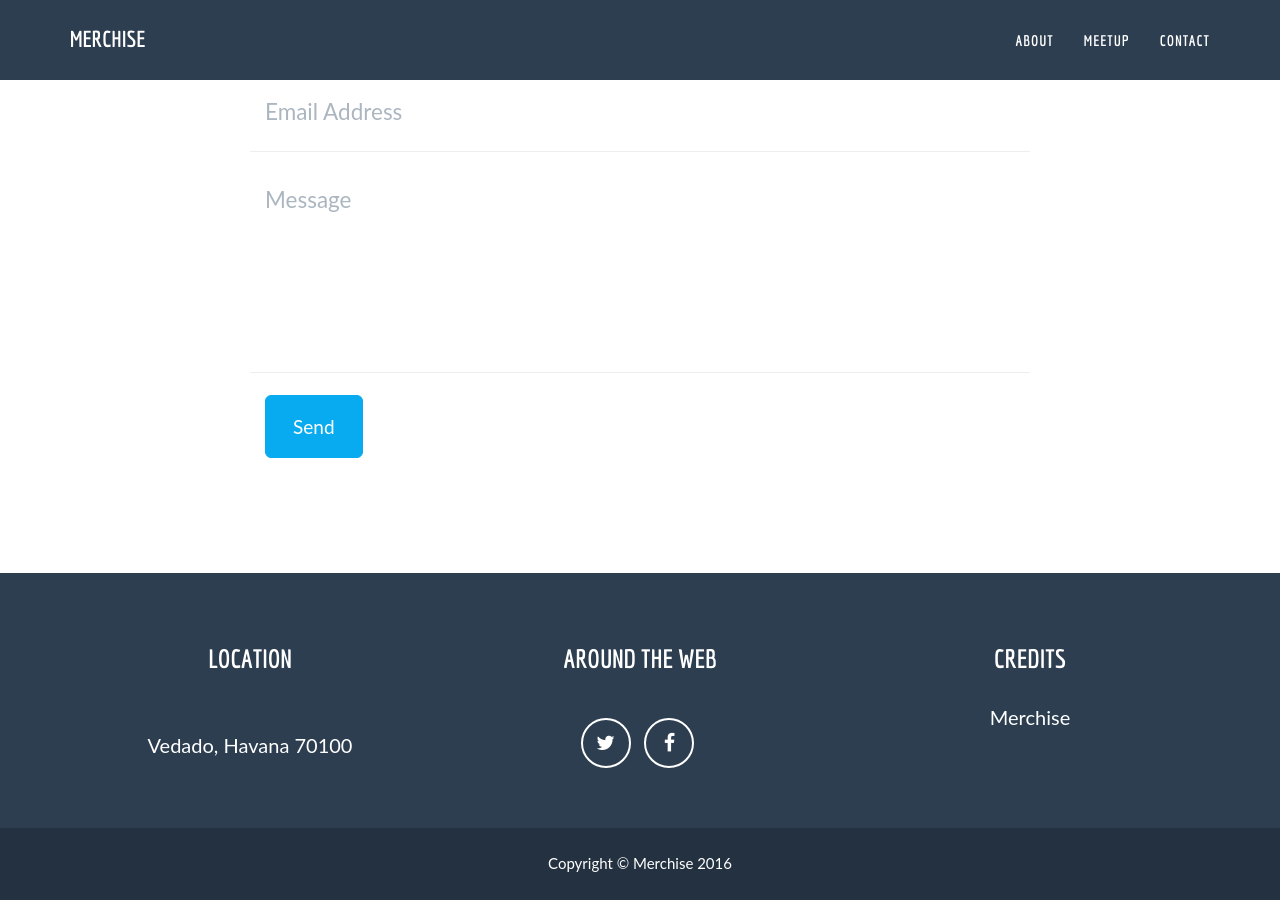
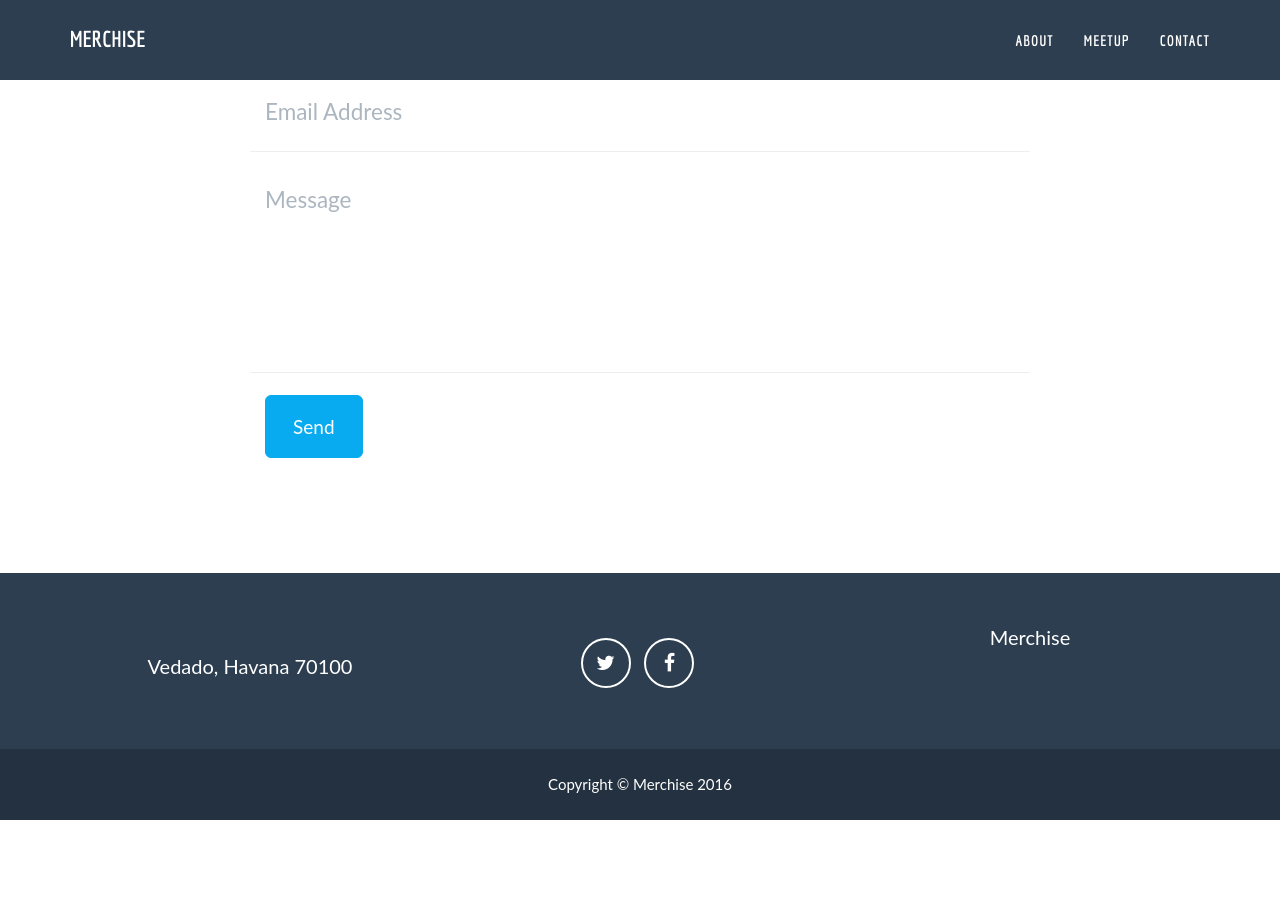
Before and after one commit to merchise-dev/merchise-dev.github.io, a Jekyll site: the page built from index.html, in a window 1280 px wide and 900 px high, scrolled down 2114 px. Built offline with Jekyll 4.4.1, drawn with Linux system fonts in a browser that asks for light colours; after the commit the page ends 2934 px from its top, so only the background shows below that.

Commit message:
remove labels

```diff
--- a/_includes/footer.html
+++ b/_includes/footer.html
@@ -4,7 +4,6 @@
             <div class="container">
                 <div class="row">
                     <div class="footer-col col-md-4">
-                        <h3>{{ site.footer.location }}</h3>
                         <p>
                             {% for adress in site.address %}
                                 {{ adress.line }} <br>
@@ -12,7 +11,6 @@
                         </p>
                     </div>
                     <div class="footer-col col-md-4">
-                        <h3>{{ site.footer.social }}</h3>
                         <ul class="list-inline">
                             {% for network in site.social %}
                             <li>
@@ -22,7 +20,6 @@
                         </ul>
                     </div>
                     <div class="footer-col col-md-4">
-                        <h3>{{ site.footer.credits }}</h3>
                         <p>{{ site.credits }}</p>
                     </div>
                 </div>
```
